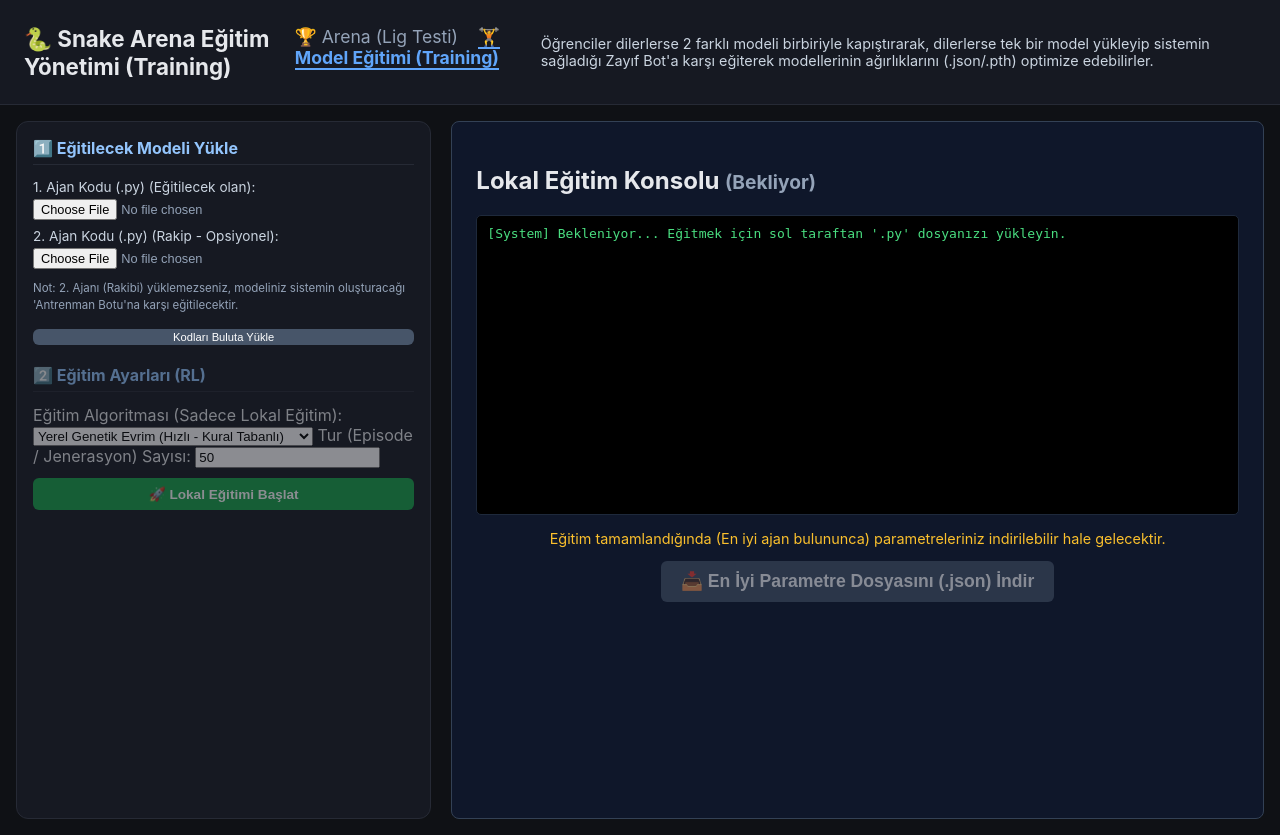
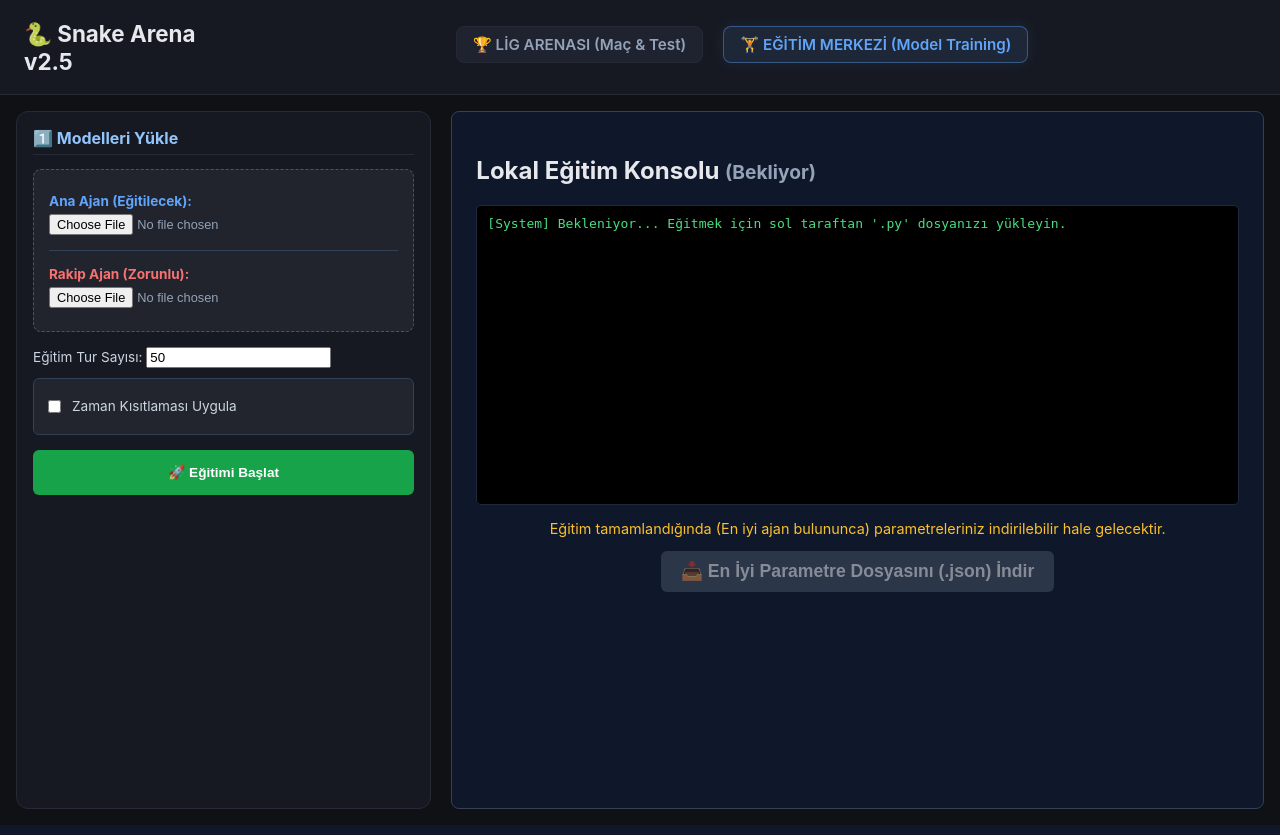
Before and after one commit to Atarapa0/snake_arena, a Flask app: page /egitim in a window 1280 px wide. Run offline with Flask 3, Linux system fonts and the light colour scheme.

Commit message:
Enhance training module: enforce mandatory agent uploads, improve UI for agent selection, and add time limit functionality

```diff
--- a/app.py
+++ b/app.py
@@ -377,15 +377,17 @@ def egitim():
 @app.route("/api/train", methods=["POST"])
 def train():
     """
-    Sadece Local sunucuda çalışacak olan Çok Hızlı 'Genetik' Eğitim simülasyonu.
-    Yüklenen .py ajanını alır, eğer 2. ajan yoksa salak Dummy_Bot ile,
-    eğer 2. ajan varsa kendi kendileriyle N tur kapıştırarak en ideal parametre matrisini evrimleştirir.
+    Sadece Local sunucuda çalışan Genetik Eğitim simülasyonu.
+    İki ajanın yüklenmesi ZORUNLUDUR. Kendileriyle kapıştırarak en iyi parametreleri bulur.
     """
-    if "agent1_file" not in request.files:
-        return jsonify({"ok": False, "error": "agent1_file gerekli"}), 400
+    if "agent1_file" not in request.files or "agent2_file" not in request.files:
+        return jsonify({"ok": False, "error": "Eğitim için her iki ajanın da (.py) yüklenmesi zorunludur!"}), 400
 
     a1_f = request.files["agent1_file"]
-    a2_f = request.files.get("agent2_file")
+    a2_f = request.files["agent2_file"]
+
+    if not a2_f or a2_f.filename == "":
+        return jsonify({"ok": False, "error": "2. Rakip ajan dosyası eksik!"}), 400
 
     episodes = int(request.form.get("episodes", 50))
     if episodes > 500: episodes = 500 # Local server çok donmasın diye limit
@@ -402,29 +404,24 @@ def train():
             ag1 = load_agent_from_dir(a1_path)
             ag1.name = "Egitilen_Ajan"
         except Exception as e:
-            return jsonify({"ok": False, "error": f"Ajan 1 yüklenemedi: {e}"})
+            return jsonify({"ok": False, "error": f"Ana Ajan yüklenemedi: {e}"})
 
-        # Rakip Ajan Seçimi
-        ag2 = None
-        is_dummy = True
-        if a2_f and a2_f.filename:
-            a2_path = tmp_dir / "agent2"
-            a2_path.mkdir()
-            a2_f.save(a2_path / "rakip.py")
-            try:
-                ag2 = load_agent_from_dir(a2_path)
-                ag2.name = "Gercek_Rakip"
-                is_dummy = False
-            except Exception:
-                pass
+        a2_path = tmp_dir / "agent2"
+        a2_path.mkdir()
+        a2_f.save(a2_path / "rakip.py")
+        try:
+            ag2 = load_agent_from_dir(a2_path)
+            ag2.name = "Rakip_Ajan"
+        except Exception as e:
+            return jsonify({"ok": False, "error": f"Rakip Ajan yüklenemedi: {e}"})
 
-        if not ag2:
-            # HOCANIN İSTEDİĞİ: Üşenenlere ceza. Kötü, salak ve zayıf gelişecek eğitim ortamı robotu.
-            class DummyBot(BaseAgent):
-                def act(self, obs: dict) -> int:
-                    import random
-                    return random.randint(0, 3) # Tamamen rastgele, çok kolay ölür, eğiteni kalitesiz bırakır
-            ag2 = DummyBot(name="Dummy_Zayif_Bot")
+        # Basit Genetik Evrim Simülasyonu (Ajan1'in parametrelerini geliştireceğiz)
+        # Amacımız Ajan 1'e json okutarak en iyi meyveyi bulma veya rastgelelik oranını öğretmek.
+        # Not: Gerçek RL olmadığı için .py kodunun yapısını değiştiremeyiz,
+        # sadece dışarıdan bir Puan (Fitness) sistemi ile en iyi JSON ayarını bulup öğrenciye veririz.
+
+        episodes = int(request.form.get("episodes", 50))
+        time_limit = float(request.form.get("time_limit", 0.1))
 
         # Basit Genetik Evrim Simülasyonu (Ajan1'in parametrelerini geliştireceğiz)
         # Amacımız Ajan 1'e json okutarak en iyi meyveyi bulma veya rastgelelik oranını öğretmek.
@@ -435,11 +432,8 @@ def train():
         best_params = {"tercih_edilen_meyve": 6, "rastgelelik_orani": 1.0}
         logs = []
 
-        if is_dummy:
-            logs.append("Uyarı: 2. Ajan yüklemediniz! Modeliniz SALAK DUMMY BOTA karşı eğitiliyor.")
-            logs.append("Cezanız: Modeliniz gerçek taktikler görmediği için performansı (zeka seviyesi) düşük evrilecek.")
-        else:
-            logs.append("Harika! Kendi yüklediğiniz 2. Güçlü modele karşı 'Kıyasıya (Self-Play)' eğitim başladı.")
+        logs.append(f"Harika! Kendi yüklediğiniz 2. Güçlü modele karşı 'Kıyasıya (Self-Play)' eğitim başladı.")
+        logs.append(f"Zaman Limiti: {time_limit} saniye.")
 
         logs.append(f"Genetik Algoritma Başlıyor. Jenerasyon: {episodes}")
 
@@ -454,7 +448,7 @@ def train():
             if hasattr(ag1, "hedef_meyve"): ag1.hedef_meyve = test_fruit
 
             # Simüle et
-            game = game_engine.SnakeGame(ag1, ag2, max_steps=500, time_limit=0.5, fruit_rewards=STATE["fruit_rewards"])
+            game = game_engine.SnakeGame(ag1, ag2, max_steps=500, time_limit=time_limit, fruit_rewards=STATE["fruit_rewards"])
             while not game.is_over():
                 game.step()
 
--- a/static/style.css
+++ b/static/style.css
@@ -8,7 +8,44 @@ header {
   display: flex; align-items: center; gap: 1rem;
   padding: 1rem 1.5rem; background: #161922; border-bottom: 1px solid #262a35;
 }
-header h1 { margin: 0; font-size: 1.4rem; }
+header h1 {
+  margin: 0;
+  font-size: 1.4rem;
+}
+
+/* --- NAVIGATION --- */
+.main-nav {
+    display: flex;
+    justify-content: center;
+    gap: 20px;
+    margin: 10px 0 15px 0;
+    width: 100%;
+}
+
+.nav-item {
+    text-decoration: none;
+    color: #94a3b8;
+    font-weight: 600;
+    font-size: 0.95rem;
+    padding: 8px 16px;
+    border-radius: 8px;
+    transition: all 0.2s;
+    border: 1px solid #262a35;
+    background: #1f2330;
+}
+
+.nav-item:hover {
+    color: #fff;
+    background: #2a2f3d;
+}
+
+.nav-item.active {
+    color: #60a5fa;
+    background: rgba(96, 165, 250, 0.1);
+    border: 1px solid rgba(96, 165, 250, 0.4);
+    box-shadow: 0 0 15px rgba(96, 165, 250, 0.1);
+}
+
 .tid { margin-left: auto; color: #94a3b8; font-size: 0.85rem; }
 .phase-badge {
   padding: 0.25rem 0.75rem; border-radius: 999px; font-size: 0.85rem;
--- a/templates/egitim.html
+++ b/templates/egitim.html
@@ -13,38 +13,47 @@
 </head>
 <body>
 <header>
-  <h1>🐍 Snake Arena Eğitim Yönetimi (Training)</h1>
-  <nav style="margin-top: 10px; margin-bottom: 20px; font-size: 1.1rem;">
-    <a href="/" style="color: #94a3b8; text-decoration: none; margin-right: 15px;">🏆 Arena (Lig Testi)</a>
-    <a href="/egitim" style="color: #60a5fa; text-decoration: none; font-weight: bold; border-bottom: 2px solid #60a5fa;">🏋️ Model Eğitimi (Training)</a>
+  <h1>🐍 Snake Arena v2.5</h1>
+  <nav class="main-nav">
+    <a href="/" class="nav-item">🏆 LİG ARENASI (Maç & Test)</a>
+    <a href="/egitim" class="nav-item active">🏋️ EĞİTİM MERKEZİ (Model Training)</a>
   </nav>
-  <p style="color: #cbd5e1; font-size: 0.9rem;">Öğrenciler dilerlerse 2 farklı modeli birbiriyle kapıştırarak, dilerlerse tek bir model yükleyip sistemin sağladığı Zayıf Bot'a karşı eğiterek modellerinin ağırlıklarını (.json/.pth) optimize edebilirler.</p>
 </header>
 
 <main class="training-container">
   <section class="panel train-settings">
-    <h2>1️⃣ Eğitilecek Modeli Yükle</h2>
+    <h2>1️⃣ Modelleri Yükle</h2>
     <form id="trainUploadForm">
-      <label>1. Ajan Kodu (.py) (Eğitilecek olan): <input type="file" id="agent1" name="agent1_file" accept=".py" required></label>
-      <label>2. Ajan Kodu (.py) (Rakip - Opsiyonel): <input type="file" id="agent2" name="agent2_file" accept=".py"></label>
-      <p class="hint tiny" style="margin-bottom:10px;">Not: 2. Ajanı (Rakibi) yüklemezseniz, modeliniz sistemin oluşturacağı 'Antrenman Botu'na karşı eğitilecektir.</p>
+      <div style="background: rgba(255,255,255,0.05); padding: 15px; border-radius: 8px; margin-bottom: 15px; border: 1px dashed #475569;">
+        <label style="font-weight: bold; color: #60a5fa;">Ana Ajan (Eğitilecek):
+          <input type="file" id="agent1" name="agent1_file" accept=".py" required style="margin-top:5px;">
+        </label>
+        <hr style="border: 0; border-top: 1px solid #334155; margin: 15px 0;">
+        <label style="font-weight: bold; color: #f87171;">Rakip Ajan (Zorunlu):
+          <input type="file" id="agent2" name="agent2_file" accept=".py" required style="margin-top:5px;">
+        </label>
+      </div>
 
-      <button type="submit" class="secondary tiny" style="width:100%">Kodları Buluta Yükle</button>
+      <div id="settingsArea">
+        <label>Eğitim Tur Sayısı:
+          <input type="number" id="trainEpisodes" value="50" min="1" step="1">
+        </label>
+
+        <div style="background: rgba(255,255,255,0.05); padding: 10px; border-radius: 6px; margin-top: 10px; border: 1px solid #334155;">
+          <label style="display: flex; align-items: center; gap: 8px; cursor: pointer;">
+            <input type="checkbox" id="enableTimeLimit" style="width: auto;">
+            <span>Zaman Kısıtlaması Uygula</span>
+          </label>
+          <div id="timeLimitContainer" style="margin-top: 8px; display: none;">
+            <label style="font-size: 0.8rem;">Maks. Hamle Süresi (sn):
+              <input type="number" id="timeLimit" value="0.1" min="0.01" step="0.01">
+            </label>
+          </div>
+        </div>
+      </div>
+
+      <button type="submit" class="primary" style="width:100%; height: 45px; font-weight: bold; margin-top: 15px;">🚀 Eğitimi Başlat</button>
     </form>
-
-    <div id="settingsPanel" style="margin-top:20px; opacity:0.5; pointer-events:none;">
-      <h2>2️⃣ Eğitim Ayarları (RL)</h2>
-        <label>Eğitim Algoritması (Sadece Lokal Eğitim):
-        <select id="trainAlgo">
-          <option value="genetic">Yerel Genetik Evrim (Hızlı - Kural Tabanlı)</option>
-          <option value="dummy_rl" disabled>Derin Öğrenme (RL - Terminalden Başlatın)</option>
-        </select>
-      </label>
-      <label>Tur (Episode / Jenerasyon) Sayısı:
-        <input type="number" id="trainEpisodes" value="50" min="1" step="1">
-      </label>
-      <button id="startTrainBtn" type="button" class="primary" style="margin-top:10px; width:100%;">🚀 Lokal Eğitimi Başlat</button>
-    </div>
   </section>
 
   <section class="train-console">
@@ -62,35 +71,67 @@
   </section>
 </main>
 <script>
-  let trainedParams = null; // Backend'den gelecek
+  let trainedParams = null;
 
   document.getElementById("trainUploadForm").addEventListener("submit", async (e) => {
-    e.preventDefault();
-    document.getElementById("logArea").innerHTML += "<br>[System] Python dosyaları başarıyla seçildi. Eğitime başlayabilirsiniz.";
-    const setPanel = document.getElementById("settingsPanel");
-    setPanel.style.opacity = 1;
-    setPanel.style.pointerEvents = "auto";
-  });
+      e.preventDefault();
 
-  document.getElementById("startTrainBtn").addEventListener("click", async () => {
       const log = document.getElementById("logArea");
-      const btn = document.getElementById("startTrainBtn");
+      const btn = e.submitter;
 
       const a1 = document.getElementById("agent1").files[0];
       const a2 = document.getElementById("agent2").files[0];
 
-      if (!a1) return alert("1. Ajanı seçmek zorunludur!");
+      if (!a1 || !a2) {
+          alert("Eğitim için her iki ajanı da seçmek zorunludur!");
+          return;
+      }
 
       let formData = new FormData();
       formData.append("agent1_file", a1);
-      if (a2) formData.append("agent2_file", a2);
+      formData.append("agent2_file", a2);
+      formData.append("episodes", document.getElementById("trainEpisodes").value);
 
-      formData.append("episodes", document.getElementById("trainEpisodes").value);
+      const timeEnabled = document.getElementById("enableTimeLimit").checked;
+      if (timeEnabled) {
+          formData.append("time_limit", document.getElementById("timeLimit").value);
+      } else {
+          formData.append("time_limit", "0"); // 0 = Limitsiz
+      }
 
       btn.disabled = true;
       btn.style.opacity = 0.5;
       document.getElementById("trainStatus").innerText = "(Eğitim Sürüyor... Lütfen Bekleyin)";
-      log.innerHTML += "<br><br>[Eğitim] Lokal oyun motorunda genetik eğitim başlatılıyor...<br>Bu işlem tur sayısına göre birkaç saniye sürebilir.<br>";
+      log.innerHTML += "<br><br>[Eğitim] Modeller yüklendi. Lokal oyun motorunda genetik eğitim başlatılıyor...<br>";
+
+      try {
+          const resp = await fetch("/api/train", {
+              method: "POST",
+              body: formData
+          });
+          const result = await resp.json();
+
+          btn.disabled = false;
+          btn.style.opacity = 1;
+          document.getElementById("trainStatus").innerText = "(Bitti)";
+
+          if (result.success) {
+              log.innerHTML += `<br><b style='color:#fbbf24'>[BAŞARILI]</b> Eğitim tamamlandı! <br>Fitness: ${result.fitness.toFixed(2)}<br>Parametreler optimize edildi.`;
+              trainedParams = result.best_params;
+              document.getElementById("downloadBtn").disabled = false;
+              document.getElementById("downloadBtn").style.opacity = 1;
+              document.getElementById("downloadBtn").style.pointerEvents = "auto";
+          } else {
+              log.innerHTML += `<br><b style='color:#f87171'>[HATA]</b> ${result.error}`;
+          }
+      } catch (err) {
+          log.innerHTML += `<br><b style='color:#f87171'>[SİSTEM HATASI]</b> Sunucuya ulaşılamadı.`;
+          btn.disabled = false;
+          btn.style.opacity = 1;
+      }
+  });
+
+  document.getElementById("downloadBtn").addEventListener("click", () => {
 
       try {
           const res = await fetch("/api/train", {
@@ -136,6 +177,11 @@
       node.click();
       node.remove();
   });
+
+  // Zaman kısıtlaması checkbox kontrolü
+  document.getElementById("enableTimeLimit").addEventListener("change", (e) => {
+      document.getElementById("timeLimitContainer").style.display = e.target.checked ? "block" : "none";
+  });
 </script>
 </body>
 </html>
```
Also changed, not shown: templates/index.html (+4 -4 lines).
